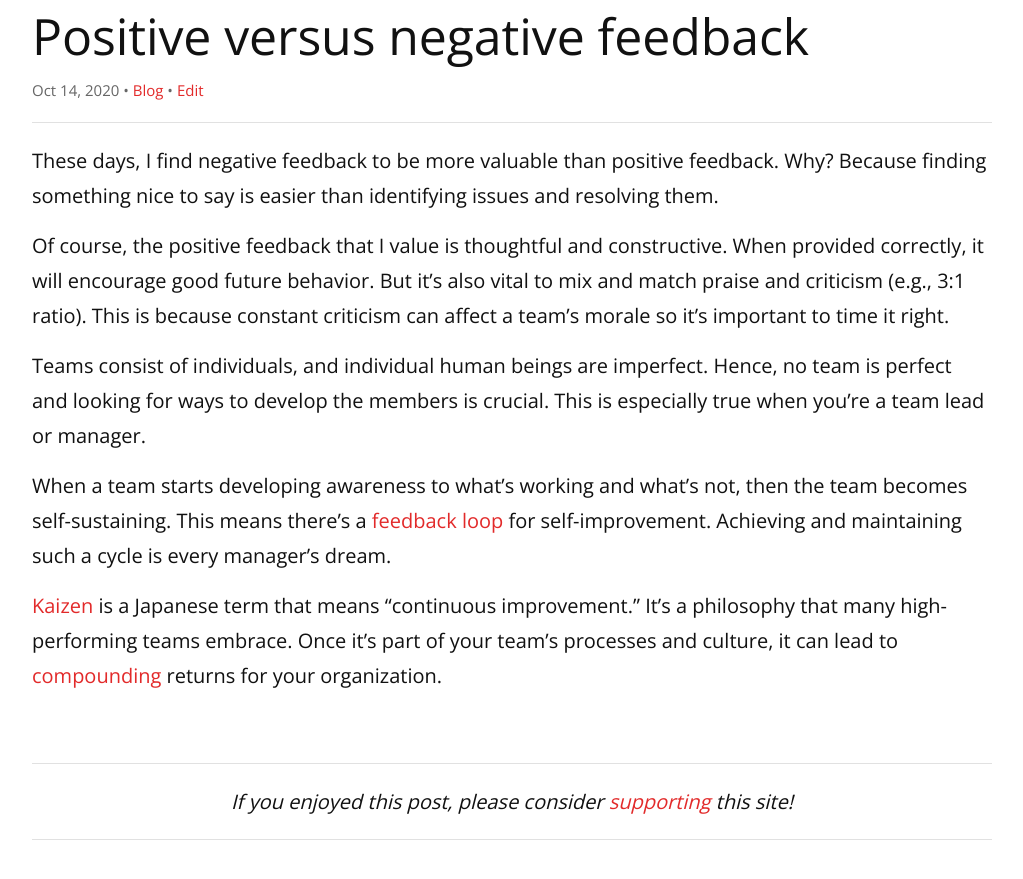
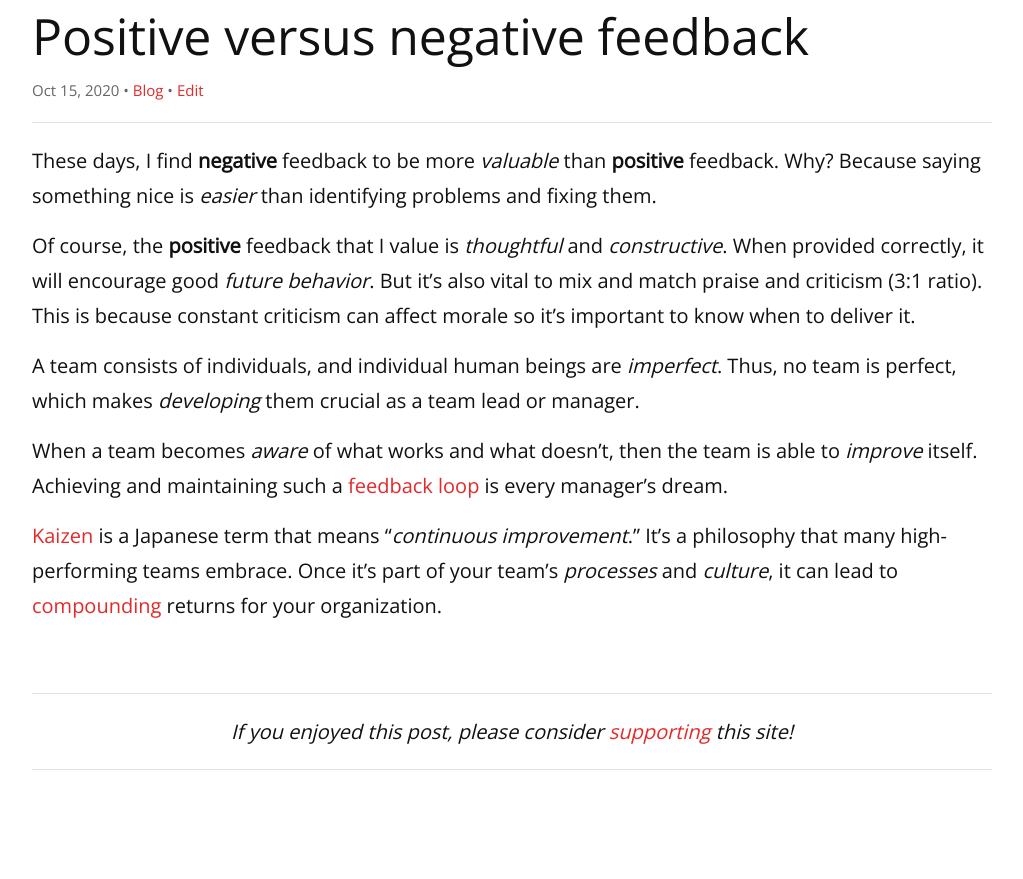
Before and after one commit to remarkablemark/remarkablemark.github.io, a Jekyll site: the page built from _posts/2020/2020-10-14-positive-versus-negative-feedback.md, in a window 1280 px wide, cut to the strip 107-1072 px from the top of the page. Shown: the top 879 px of the strip, without its empty margins (128-1151 px from the left). Built offline with Jekyll 4.4.1, drawn with Linux system fonts in a browser that asks for light colours; comment, search, counter and statistics services are not loaded.

Commit message:
fix(posts): update "Positive versus negative feedback"
Post: 2020-10-14-positive-versus-negative-feedback.md

Improve wording, emphasize certain words, and update categories.

https://medium.com/@remarkablemark/positive-versus-negative-feedback-163ff9d98edc

```diff
--- a/_posts/2020/2020-10-14-positive-versus-negative-feedback.md
+++ b/_posts/2020/2020-10-14-positive-versus-negative-feedback.md
@@ -2,16 +2,17 @@
 layout: post
 title: Positive versus negative feedback
 date: 2020-10-14 20:31:52
+updated: 2020-10-15 20:33:09
 excerpt: The value of positive and negative feedback and why they're important for team development.
-categories: feedback team management philosophy process
+categories: feedback management team culture leadership
 ---
 
-These days, I find negative feedback to be more valuable than positive feedback. Why? Because finding something nice to say is easier than identifying issues and resolving them.
+These days, I find **negative** feedback to be more _valuable_ than **positive** feedback. Why? Because saying something nice is _easier_ than identifying problems and fixing them.
 
-Of course, the positive feedback that I value is thoughtful and constructive. When provided correctly, it will encourage good future behavior. But it's also vital to mix and match praise and criticism (e.g., 3:1 ratio). This is because constant criticism can affect a team's morale so it's important to time it right.
+Of course, the **positive** feedback that I value is _thoughtful_ and _constructive_. When provided correctly, it will encourage good _future behavior_. But it's also vital to mix and match praise and criticism (3:1 ratio). This is because constant criticism can affect morale so it's important to know when to deliver it.
 
-Teams consist of individuals, and individual human beings are imperfect. Hence, no team is perfect and looking for ways to develop the members is crucial. This is especially true when you're a team lead or manager.
+A team consists of individuals, and individual human beings are _imperfect_. Thus, no team is perfect, which makes _developing_ them crucial as a team lead or manager.
 
-When a team starts developing awareness to what's working and what's not, then the team becomes self-sustaining. This means there's a [feedback loop](https://en.wikipedia.org/wiki/Feedback) for self-improvement. Achieving and maintaining such a cycle is every manager's dream.
+When a team becomes _aware_ of what works and what doesn't, then the team is able to _improve_ itself. Achieving and maintaining such a [feedback loop](https://en.wikipedia.org/wiki/Feedback) is every manager's dream.
 
-[Kaizen](https://en.wikipedia.org/wiki/Kaizen) is a Japanese term that means "continuous improvement." It's a philosophy that many high-performing teams embrace. Once it's part of your team's processes and culture, it can lead to [compounding](https://en.wikipedia.org/wiki/Compound_interest) returns for your organization.
+[Kaizen](https://en.wikipedia.org/wiki/Kaizen) is a Japanese term that means "_continuous improvement_." It's a philosophy that many high-performing teams embrace. Once it's part of your team's _processes_ and _culture_, it can lead to [compounding](https://en.wikipedia.org/wiki/Compound_interest) returns for your organization.
```
